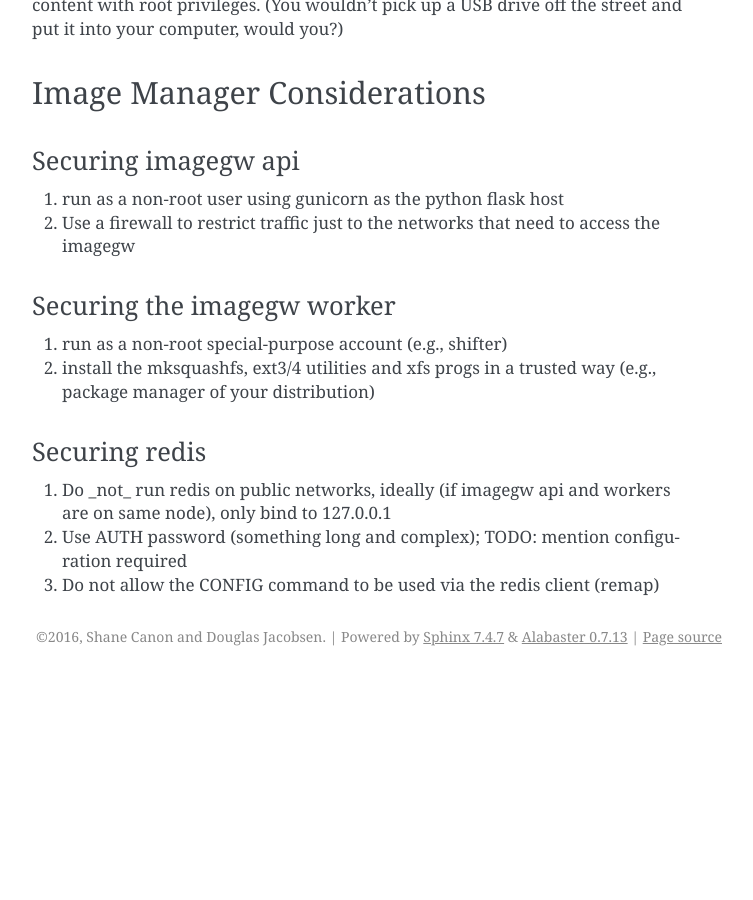
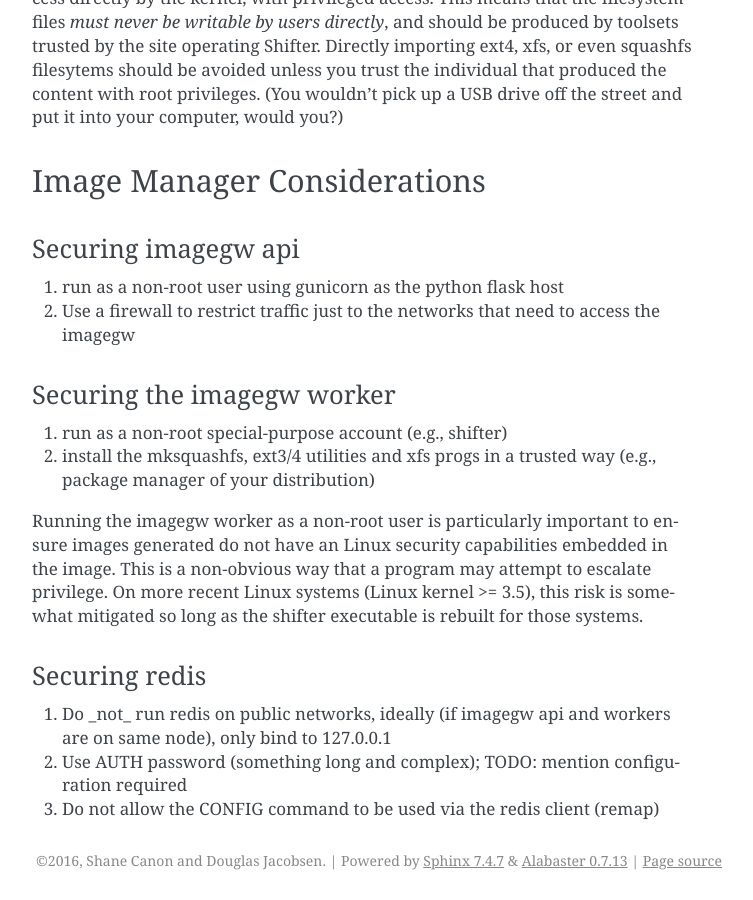
Before and after one commit to NERSC/shifter, a Sphinx documentation site: the page built from doc/security.rst, in a window 1280 px wide and 900 px high, scrolled down 1609 px. Shown: the whole window, without its empty margins (388-1141 px from the left). Built offline with Sphinx 7.4.7, drawn with Linux system fonts in a browser that asks for light colours; before the commit the page ends 2285 px from its top, so only the background shows below that; some of the changed text lies outside the part shown.

Commit message:
update docs a bit

```diff
--- a/doc/security.rst
+++ b/doc/security.rst
@@ -18,6 +18,10 @@
    container, as well as preventing setuid root applications to operate *at all*
    within the container.
 
+   On more recent systems, shifter will attempt to permanently drop privileges
+   using the "no_new_privs" process control setting, see:
+   https://www.kernel.org/doc/Documentation/prctl/no_new_privs.txt
+
    See the :doc:`sshd` document for more information on the shifter-included
    sshd and recommendations around running it as root (don't unless you must).
 
@@ -35,6 +39,7 @@
    chance that there are setuid-root (or other privileged user) files mounted
    under the target path.  This can be a very powerful feature, however
    *USE AT YOUR OWN RISK!*
+
 
 3. Use the most recent version of Shifter (16.08) as it repairs some issues
    from the previous pre-releases.
@@ -83,6 +88,13 @@
 2. install the mksquashfs, ext3/4 utilities and xfs progs in a trusted way (e.g.,
    package manager of your distribution)
 
+Running the imagegw worker as a non-root user is particularly important to
+ensure images generated do not have an Linux security capabilities embedded in
+the image.  This is a non-obvious way that a program may attempt to escalate
+privilege.  On more recent Linux systems (Linux kernel >= 3.5), this risk is
+somewhat mitigated so long as the shifter executable is rebuilt for those
+systems.
+
 Securing redis
 ++++++++++++++
 
```
